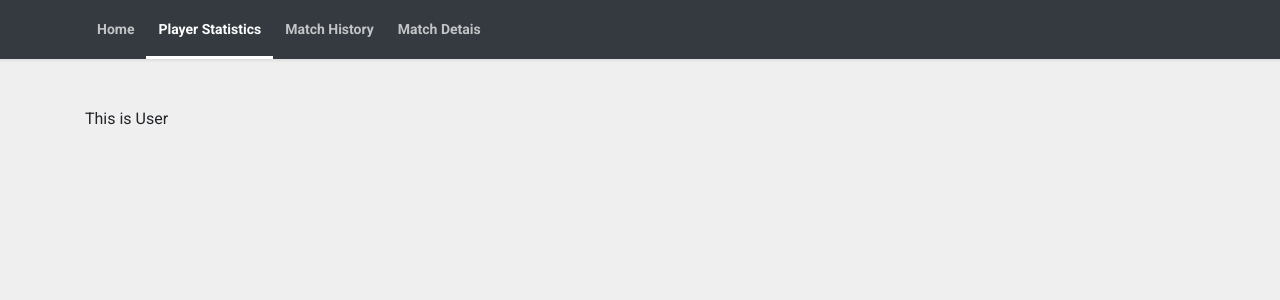
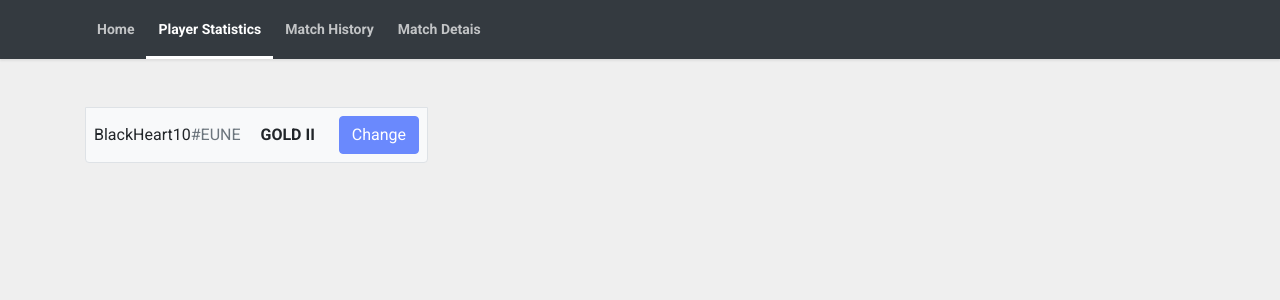
Before and after one commit to determinedslav/tft-viewer, a React (Create React App) app: page /user in a window 1280 px wide. Shown: the top 300 px of the page. Built offline with nearby package versions, Linux system fonts and the light colour scheme.

Commit message:
added component card

```diff
--- /dev/null
+++ b/src/components/PlayerCard.js
@@ -0,0 +1,14 @@
+import React from 'react';
+
+const PlayerCard = props=> {
+    return (
+        <div class="d-sm-inline-flex align-items-center bg-light border rounded-bottom p-2">
+            <span>{props.name}</span>
+            <span class="text-muted">#{props.region}</span>&nbsp;
+            <span class="font-weight-bold ml-3">{props.tier}&nbsp;{props.rank}</span>
+            <span class="ml-4"><button type ="submit" class="btn btn-primary">Change</button></span>
+        </div>
+    );
+}
+
+export default PlayerCard;
--- a/src/pages/Home.js
+++ b/src/pages/Home.js
@@ -1,7 +1,8 @@
 import React from 'react';
 
 const Home = props => {
-    return <div class ="col">
+    return (
+        <div>
             <form id="searchUser">
                 <div class="bg-light border rounded-top">
                     <div class="text-muted p-2">
@@ -36,6 +37,7 @@ const Home = props => {
                 </div>
             </form>
         </div>
+    );
 }
 
 export default Home;
--- a/src/pages/User.js
+++ b/src/pages/User.js
@@ -1,9 +1,13 @@
 import React from 'react';
+import PlayerCard from '../components/PlayerCard'
 
 const User = props => {
-    return <div>
-        This is User
-    </div>
+    return (
+        <div>
+            <PlayerCard name = "BlackHeart10" region = "EUNE" tier = "GOLD" rank = "II"></PlayerCard>
+        </div>
+
+    );
 }
 
 export default User;
```
Also changed, not shown: src/pages/Details.js (+5 -3 lines), src/pages/Match.js (+5 -3 lines). Lines whose indentation alone changed are shown as unchanged.
